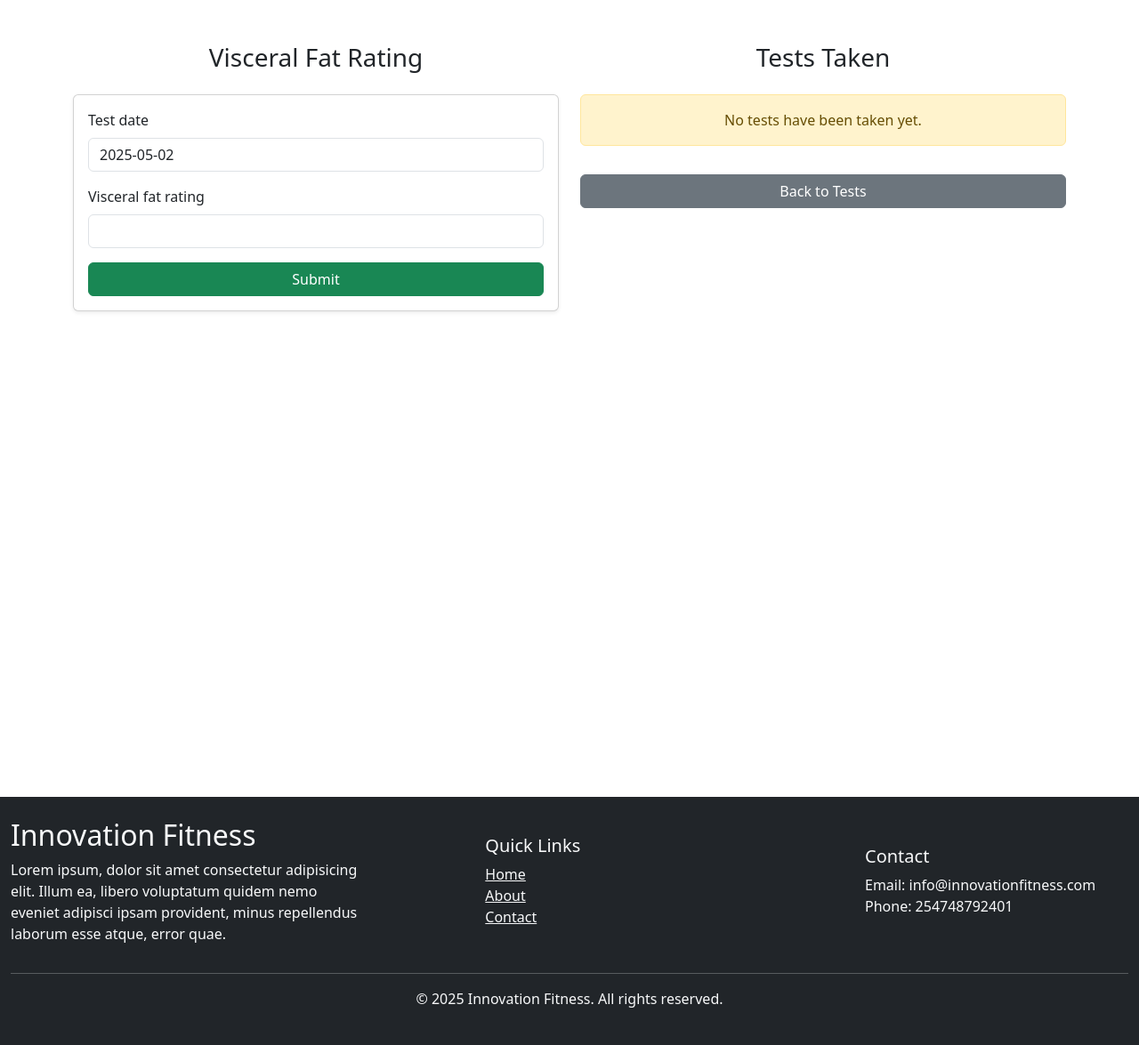
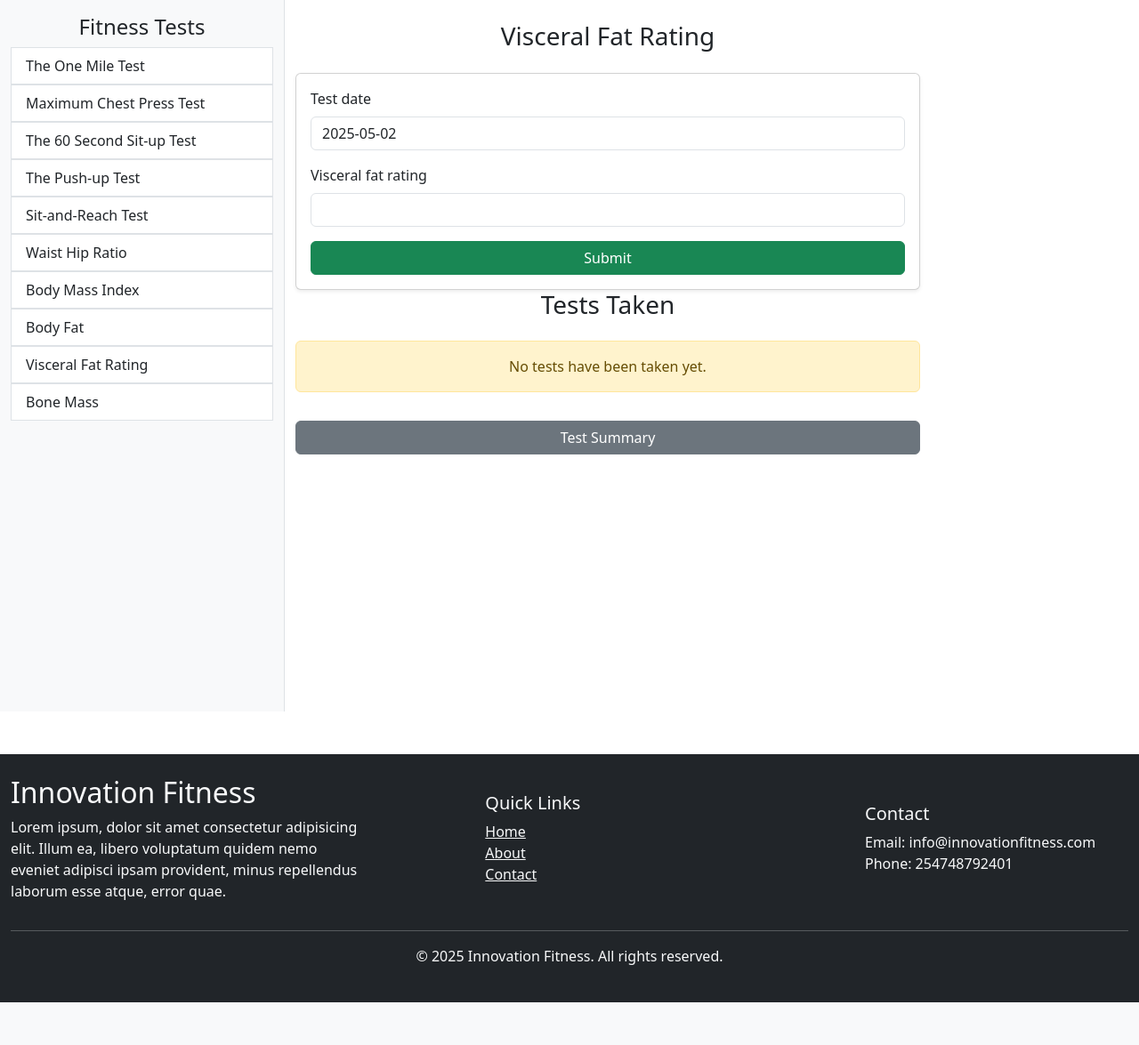
Before and after one commit to reaganodhiambo/InnovationFitness, a Django app: page /visceral-fat-test in a window 1280 px wide. Shown: the part 62-1237 px from the top of the page at 89% size. After the commit the page ends 1189 px from the top, so only its background shows below. Run offline with Django 4.2, Linux system fonts and the light colour scheme; the visitor is signed in with stand-in values (Sample User, id 1); data that the repository does not hold is empty; some libraries are stand-ins or nearby versions.

Commit message:
Refactor: add global context processor for test URLs, enhance profile update template, and improve layout in test input and latest results templates

```diff
--- /dev/null
+++ b/FitnessAssessment/context_proccessor.py
@@ -0,0 +1,15 @@
+def global_urls(request):
+    test_urls = {
+        "The One Mile Test": "one-mile-test",
+        "Maximum Chest Press Test": "chest-press-test",
+        "The 60 Second Sit-up Test": "sit-up-test",
+        "The Push-up Test": "push-up-test",
+        "Sit-and-Reach Test": "sit-and-reach-test",
+        "Waist Hip Ratio": "waist-hip-ratio-test",
+        "Body Mass Index": "bmi-test",
+        "Body Fat": "body-fat-test",
+        "Visceral Fat Rating": "visceral-fat-test",
+        "Bone Mass": "bone-mass-test",
+    }
+
+    return {"test_urls": test_urls}
--- a/FitnessAssessment/views.py
+++ b/FitnessAssessment/views.py
@@ -134,6 +134,18 @@ def updateUserProfile(request, id):
 
 @login_required(login_url="login")
 def TheOneMileTestView(request):
+    test_urls = {
+        "The One Mile Test": "one-mile-test",
+        "Maximum Chest Press Test": "chest-press-test",
+        "The 60 Second Sit-up Test": "sit-up-test",
+        "The Push-up Test": "push-up-test",
+        "Sit-and-Reach Test": "sit-and-reach-test",
+        "Waist Hip Ratio": "waist-hip-ratio-test",
+        "Body Mass Index": "bmi-test",
+        "Body Fat": "body-fat-test",
+        "Visceral Fat Rating": "visceral-fat-test",
+        "Bone Mass": "bone-mass-test",
+    }
     user = request.user
     tests = TheOneMileTest.objects.filter(customer__user=user)
     print("tests: ", tests)
@@ -181,7 +193,9 @@ def TheOneMileTestView(request):
             return redirect(request.path)
         else:
             error_message = form.errors.as_json()
-            return HttpResponse(f"Form is not valid: {error_message}", content_type="application/json")
+            return HttpResponse(
+                f"Form is not valid: {error_message}", content_type="application/json"
+            )
     else:
         initial_dict = {
             "customer": user_profile,
@@ -192,6 +206,7 @@ def TheOneMileTestView(request):
         form = TheOneMileTestForm(initial=initial_dict)
 
     context = {
+        # "test_urls": test_urls,
         "tests": tests,
         "form": form,
         "user": user,
@@ -203,6 +218,18 @@ def TheOneMileTestView(request):
 
 @login_required(login_url="login")
 def MaximumChestPressTestView(request):
+    test_urls = {
+    "The One Mile Test": "one-mile-test",
+    "Maximum Chest Press Test": "chest-press-test",
+    "The 60 Second Sit-up Test": "sit-up-test",
+    "The Push-up Test": "push-up-test",
+    "Sit-and-Reach Test": "sit-and-reach-test",
+    "Waist Hip Ratio": "waist-hip-ratio-test",
+    "Body Mass Index": "bmi-test",
+    "Body Fat": "body-fat-test",
+    "Visceral Fat Rating": "visceral-fat-test",
+    "Bone Mass": "bone-mass-test",
+}
     test_name = "Maximum Chest Press Test"
     user = request.user
     tests = MaximumChestPressTest.objects.filter(customer__user=user)
@@ -248,6 +275,7 @@ def MaximumChestPressTestView(request):
         form = MaximumChestPressTestForm(initial=initial_dict)
 
     context = {
+        # "test_urls": test_urls,
         "form": form,
         "tests": tests,
         "user": user,
@@ -871,7 +899,9 @@ def latestTestResultsView(request):
     ]
 
     for model in test_models:
-        latest_result = model.objects.filter(customer__user=user).order_by("-test_date").first()
+        latest_result = (
+            model.objects.filter(customer__user=user).order_by("test_date").first()
+        )
         if latest_result:
             latest_results[model._meta.verbose_name] = latest_result
 
--- a/InnovationFitness/settings.py
+++ b/InnovationFitness/settings.py
@@ -72,6 +72,7 @@ TEMPLATES = [
                 "django.template.context_processors.request",
                 "django.contrib.auth.context_processors.auth",
                 "django.contrib.messages.context_processors.messages",
+                "FitnessAssessment.context_proccessor.global_urls",
             ],
         },
     },
--- a/templates/test_input.html
+++ b/templates/test_input.html
@@ -3,11 +3,24 @@
 {% load widget_tweaks %}
 
 {% block content %}
-<div class="container mt-5">
+<div class="container-fluid ">
   <div class="row">
     <!-- Input Form -->
-    <div class="col-md-6">
-      <h3 class="text-center mb-4">{{ test_name }}</h3>
+    <div class="col-md-3 bg-light border-end vh-100 vh-sm-50" id="sidebar">
+      <h4 class="text-center mt-3">Fitness Tests</h4>
+      <ul class="list-group">
+      {% for key, value in test_urls.items %}
+      <a href="{% url value %}" class="text-decoration-none"><li class="list-group-item list-group-item-action " onclick="loadTest('{{ key }}', '{% url value %}')">
+        {{ key }}
+      </li>
+      </a>
+      {% endfor %}
+      </ul>
+    </div>
+
+    <div class="col-md-9" id="main-content">
+    <div class="col-md-9">
+      <h3 class="text-center mb-4 mt-4">{{ test_name }}</h3>
       <div class="card shadow-sm">
         <div class="card-body">
           <form method="post" class="form">
@@ -34,7 +47,7 @@
     </div>
 
     <!--  Tests Taken -->
-    <div class="col-md-6">
+    <div class="col-md-9">
       <h3 class="text-center mb-4">Tests Taken</h3>
       {% if tests %}
       <div class="card shadow-sm">
@@ -64,7 +77,7 @@
         No tests have been taken yet.
       </div>
       {% endif %}
-      <a href="{% url 'home' %}" class="btn btn-secondary w-100 mt-3">Back to Tests</a>
+      <a href="{% url 'latest-results' %}" class="btn btn-secondary w-100 mt-3">Test Summary</a>
     </div>
   </div>
 </div>
```
Also changed, not shown: templates/latest_results.html (+6 -2 lines), templates/update_user_profile.html (+38 -7 lines).
